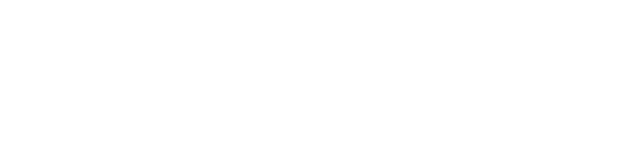
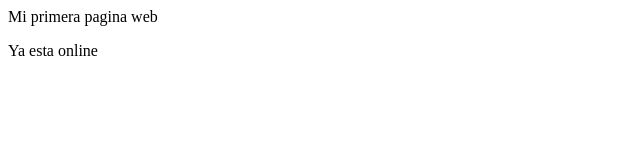
Before and after one commit to julillamazares1/first-repo-git, a plain HTML site: page index.html in a window 1280 px wide. Shown: the whole page, without its empty margins (0-640 px from the left). Drawn offline with Linux system fonts and the light colour scheme.

Commit message:
Agregando contenido

```diff
--- a/index.html
+++ b/index.html
@@ -5,6 +5,7 @@
 <title> Titulo para la pagina</title>
 	</head>
 <body>
-	<p></p>
+<hi> Mi primera pagina web</hi>
+	<p>Ya esta online</p>
 </body>
 </html>
```
